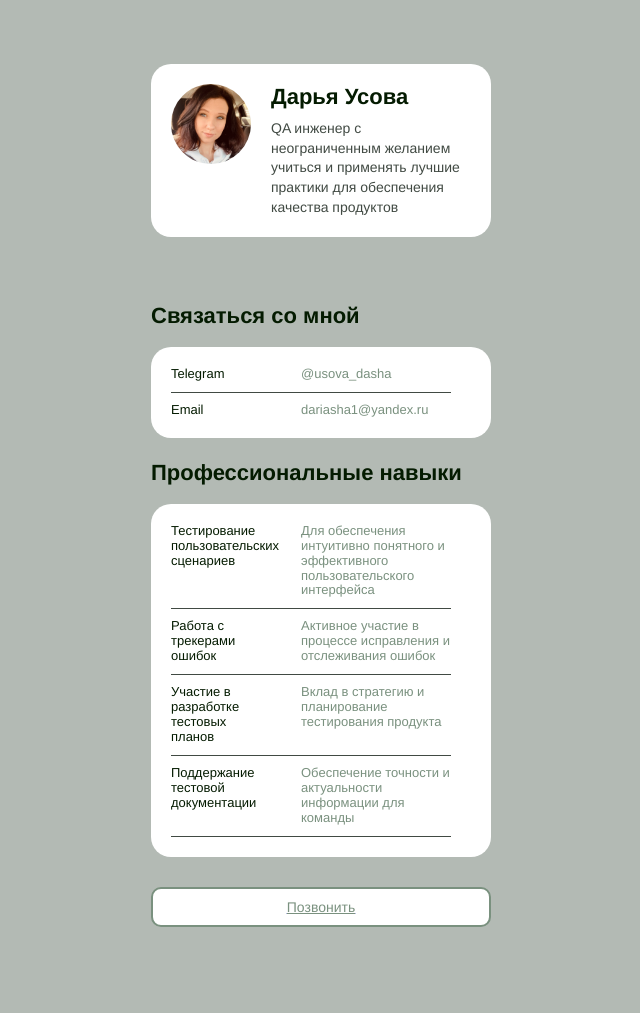
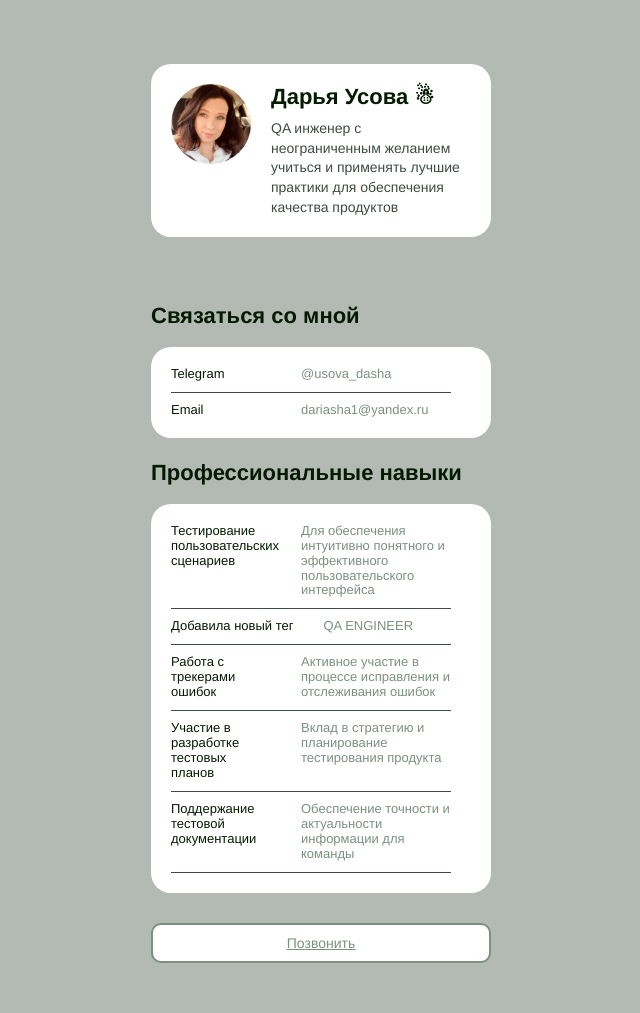
Before and after one commit to usovadaria/usovadaria.github.io, a plain HTML site: page index.html in a window 1280 px wide. Shown: the whole page, without its empty margins (319-959 px from the left). Before the commit the page ends 977 px from the top, so only its background shows below. Drawn offline with Linux system fonts and the light colour scheme.

Commit message:
изменения для домашки 9.2

```diff
--- a/index.html
+++ b/index.html
@@ -12,13 +12,13 @@
     <header class="header">
       <img src="./avatar.jpeg" alt="avatar" class="header__avatar" />
       <div class="header__textContainer">
-        <h1 class="header__title">Дарья Усова</h1>
+        <h1 class="header__title">Дарья Усова ☃︎</h1>
         <h3 class="header__subtitle">QA инженер с неограниченным желанием учиться и применять лучшие практики для обеспечения качества продуктов</h3>
       </div>
     </header>
     <main>
       <section class="links">
-        <h2 class="links__header">Связаться со мной</h2>
+        <h2 class="links__header">Связаться со мной </h2>
         <ul class="links__container">
           <li class="links__link">
             <p class="links__title">Telegram</p>
@@ -42,6 +42,10 @@
             <a class="linsk__link" >Для обеспечения интуитивно понятного и эффективного пользовательского интерфейса</a>
           </li>
           <li class="links__link">
+            <p class="links__title">Добавила новый тег</p>
+            <a class="linsk__link" >QA ENGINEER</a>
+          </li>
+          <li class="links__link">
             <p class="links__title">Работа с трекерами ошибок</p>
             <a class="linsk__link">Активное участие в процессе исправления и отслеживания ошибок</a>
           </li>
```
